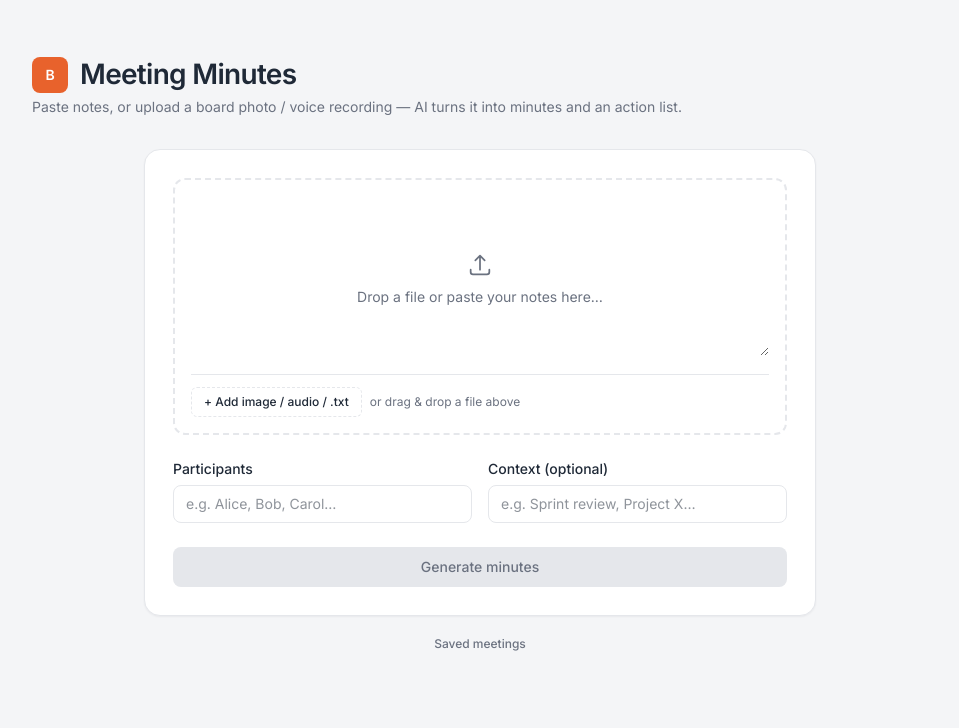
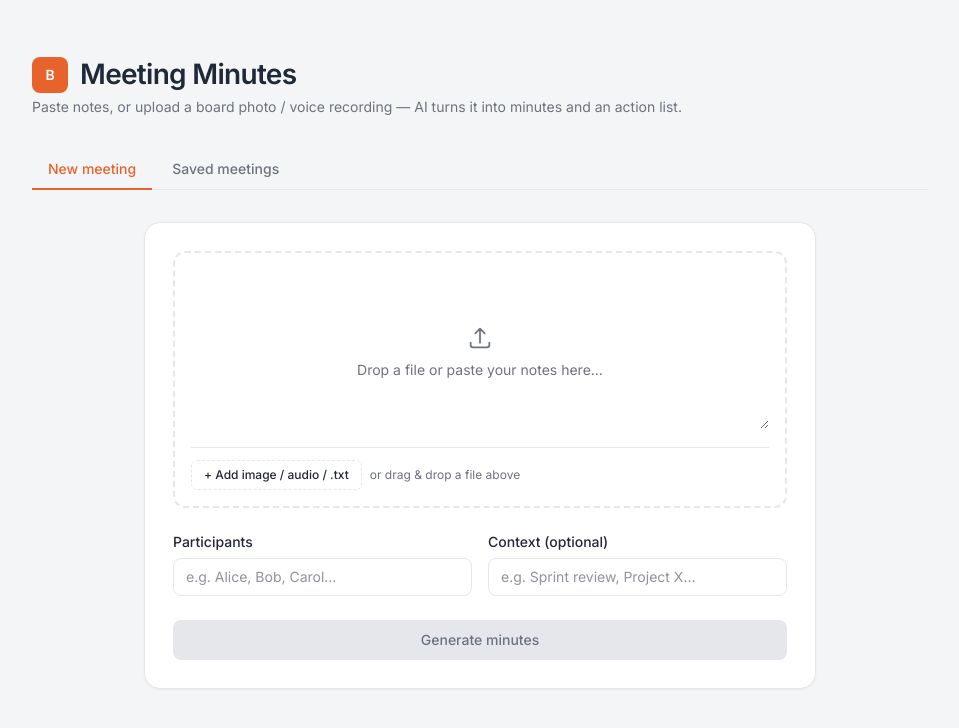
Before and after one commit to thaovywork-blip/VNGG-MeetingApp, a Next.js app: page / in a window 1280 px wide. Shown: the top 728 px of the page, without its empty margins (160-1119 px from the left). Built offline with nearby package versions, Linux system fonts and the light colour scheme.

Commit message:
feat: saved-meetings tabs + search; concise minutes prompt

```diff
--- a/app/page.tsx
+++ b/app/page.tsx
@@ -302,6 +302,35 @@ export default function Home() {
           </p>
         </header>
 
+        <nav className="mx-auto flex w-full max-w-[56rem] items-center gap-1 border-b border-[var(--border)]">
+          <button
+            type="button"
+            onClick={handleReset}
+            aria-current={view !== "saved" ? "page" : undefined}
+            className={`relative px-4 py-2.5 text-sm font-medium transition-colors focus-visible:outline-none focus-visible:ring-2 focus-visible:ring-[var(--ring)] ${
+              view !== "saved" ? "text-[var(--accent)]" : "text-[var(--text-muted)] hover:text-[var(--text)]"
+            }`}
+          >
+            New meeting
+            {view !== "saved" && (
+              <span aria-hidden="true" className="absolute inset-x-0 -bottom-px h-0.5 bg-[var(--accent)]" />
+            )}
+          </button>
+          <button
+            type="button"
+            onClick={handleShowSaved}
+            aria-current={view === "saved" ? "page" : undefined}
+            className={`relative px-4 py-2.5 text-sm font-medium transition-colors focus-visible:outline-none focus-visible:ring-2 focus-visible:ring-[var(--ring)] ${
+              view === "saved" ? "text-[var(--accent)]" : "text-[var(--text-muted)] hover:text-[var(--text)]"
+            }`}
+          >
+            Saved meetings
+            {view === "saved" && (
+              <span aria-hidden="true" className="absolute inset-x-0 -bottom-px h-0.5 bg-[var(--accent)]" />
+            )}
+          </button>
+        </nav>
+
         {phase ? (
           <ProgressState phase={phase} hasMedia={input.files.length > 0} />
         ) : view === "saved" ? (
@@ -331,15 +360,6 @@ export default function Home() {
         ) : (
           <div className="mx-auto flex w-full max-w-[56rem] flex-col gap-4">
             <InputPanel value={input} onChange={setInput} onSubmit={handleSubmit} busy={busy} />
-            <div className="flex justify-center">
-              <button
-                type="button"
-                onClick={handleShowSaved}
-                className="rounded-md px-2 py-1 text-xs font-medium text-[var(--text-muted)] transition-colors hover:text-[var(--accent-hover)] focus-visible:outline-none focus-visible:ring-2 focus-visible:ring-[var(--ring)]"
-              >
-                Saved meetings
-              </button>
-            </div>
             {error && (
               <div className="flex items-start gap-2.5 rounded-xl border border-red-200 bg-[#FEF2F2] px-4 py-3 text-sm text-red-700">
                 <svg
--- a/components/SavedMeetings.tsx
+++ b/components/SavedMeetings.tsx
@@ -1,5 +1,6 @@
 "use client";
 
+import { useState } from "react";
 import { formatDateLong, formatDateTimeLong } from "@/lib/formatDate";
 import type { MeetingSummary } from "@/lib/meetingStore";
 
@@ -12,6 +13,12 @@ interface SavedMeetingsProps {
 }
 
 export default function SavedMeetings({ meetings, loading, onOpen, onDelete, onBack }: SavedMeetingsProps) {
+  const [query, setQuery] = useState("");
+  const trimmedQuery = query.trim().toLowerCase();
+  const filtered = trimmedQuery
+    ? meetings.filter((m) => m.searchText.includes(trimmedQuery))
+    : meetings;
+
   return (
     <div className="mx-auto flex w-full max-w-5xl flex-col gap-6">
       <div className="flex items-center justify-between">
@@ -25,14 +32,39 @@ export default function SavedMeetings({ meetings, loading, onOpen, onDelete, onB
         </button>
       </div>
 
+      <div className="relative">
+        <svg
+          aria-hidden="true"
+          viewBox="0 0 20 20"
+          fill="currentColor"
+          className="pointer-events-none absolute left-3 top-1/2 h-4 w-4 -translate-y-1/2 text-[var(--text-muted)]"
+        >
+          <path
+            fillRule="evenodd"
+            d="M9 3.5a5.5 5.5 0 1 0 0 11 5.5 5.5 0 0 0 0-11ZM2 9a7 7 0 1 1 12.452 4.391l3.328 3.329a.75.75 0 1 1-1.06 1.06l-3.329-3.328A7 7 0 0 1 2 9Z"
+            clipRule="evenodd"
+          />
+        </svg>
+        <input
+          type="text"
+          value={query}
+          onChange={(e) => setQuery(e.target.value)}
+          placeholder="Search saved meetings…"
+          aria-label="Search saved meetings"
+          className="w-full rounded-lg border border-[var(--border)] bg-[var(--surface)] py-2 pl-9 pr-3 text-sm text-[var(--text)] transition-colors focus:border-[var(--accent)] focus:outline-none focus:ring-[3px] focus:ring-[var(--ring)]"
+        />
+      </div>
+
       <div className="overflow-hidden rounded-2xl border border-[var(--border)] bg-[var(--surface)] shadow-[0_1px_2px_rgba(16,24,40,0.05)]">
         {loading ? (
           <p className="px-4 py-6 text-center text-sm text-[var(--text-muted)]">Loading…</p>
         ) : meetings.length === 0 ? (
           <p className="px-4 py-6 text-center text-sm text-[var(--text-muted)]">No saved meetings yet.</p>
+        ) : filtered.length === 0 ? (
+          <p className="px-4 py-6 text-center text-sm text-[var(--text-muted)]">No meetings match your search.</p>
         ) : (
           <ul className="divide-y divide-[var(--border)]">
-            {meetings.map((m) => (
+            {filtered.map((m) => (
               <li key={m.id} className="group flex items-center gap-3 px-4 py-3 transition-colors hover:bg-[var(--surface-2)]">
                 <button
                   type="button"
--- a/lib/meetingStore.ts
+++ b/lib/meetingStore.ts
@@ -13,7 +13,10 @@ export interface MeetingRecord {
   rawText: string; // to support Re-check after reopening
 }
 
-export type MeetingSummary = Pick<MeetingRecord, "id" | "title" | "date" | "savedAt">;
+export type MeetingSummary = Pick<MeetingRecord, "id" | "title" | "date" | "savedAt"> & {
+  // Lowercased title + summary + task/note text, for client-side search filtering.
+  searchText: string;
+};
 
 const ID_PATTERN = /^[A-Za-z0-9_-]+$/;
 
@@ -70,7 +73,14 @@ export async function listMeetings(): Promise<MeetingSummary[]> {
     try {
       const raw = await readFile(fileFor(id), "utf-8");
       const rec = JSON.parse(raw) as MeetingRecord;
-      records.push({ id: rec.id, title: rec.title, date: rec.date, savedAt: rec.savedAt });
+      const searchText = [
+        rec.title,
+        rec.summary,
+        ...(rec.tasks ?? []).map((t) => `${t.task} ${t.note || ""}`),
+      ]
+        .join(" ")
+        .toLowerCase();
+      records.push({ id: rec.id, title: rec.title, date: rec.date, savedAt: rec.savedAt, searchText });
     } catch {
       // Skip unreadable/corrupt files rather than failing the whole listing.
     }
--- a/lib/prompts.ts
+++ b/lib/prompts.ts
@@ -9,7 +9,7 @@ export function buildClaudePrompt(rawText: string, language: string): string {
 Follow these steps exactly:
 0. Normalize the language: translate everything into "${language}", and interpret any slang, abbreviations, or shorthand (e.g. informal phrasing meaning "agreed" or "confirmed").
 1. Write a concise title (about 3-8 words) naming the main topic of the meeting, into the "title" field.
-2. Write a DETAILED, well-organized set of meeting minutes into "summary": a thorough write-up (several sentences or short paragraphs / bullet-style lines, using "\\n" line breaks for structure) that captures the main topics discussed, key points and context, and decisions made. This must be comprehensive — NOT a single sentence.
+2. Write a CONCISE but COMPLETE set of meeting minutes into "summary": capture every key topic, decision, and action item as TIGHT bullet points (aim for about 5-8 bullets max), using "\\n" line breaks between bullets. Each bullet is ONE short line — NO filler, NO repetition, NO long prose. It must still be complete — do not omit a key topic or decision just to stay short — but say it in as few words as possible.
 3. Extract the action items as a list of tasks: for each one, separate out the task description (task), the deadline (deadline), and a short note if needed (note) — e.g. context or additional remarks.
 
 IMPORTANT: Do NOT assign a person-in-charge (PIC) to any task — the user will fill that in by hand. Do NOT classify tasks as "decided" or "proposed".
@@ -26,7 +26,7 @@ ${rawText}
 export function buildRecheckPrompt(rawText: string, currentJson: string, language: string): string {
   return `Here are the original raw notes and the current result table (which may contain errors).
 Re-read the original notes, then review and correct the task/deadline/note fields as needed. The current table has a "pic" field that the user typed in by hand for each task — KEEP each task's "pic" value UNCHANGED, echo it back exactly as given, and do NOT add, edit, or remove any PIC yourself. The current table also has a "title" field — KEEP it as is, or refine it slightly to be more concise if needed, but do NOT leave it blank.
-Also keep/refine the detailed, well-organized "summary" (several sentences or short paragraphs / bullet-style lines, using "\\n" line breaks for structure) — it must stay comprehensive, NOT a single sentence.
+Also keep/refine the "summary" so it stays CONCISE but COMPLETE: TIGHT bullet points (about 5-8 bullets max), using "\\n" line breaks between bullets, one short line per bullet, no filler or repetition — but still covering every key topic, decision, and action item.
 
 Return ONLY valid JSON in exactly this shape, in language "${language}":
 {"title": string, "summary": string, "language": "${language}", "tasks": [{"task": string, "pic": string, "deadline": string, "note": string}]}
```
Also changed, not shown: 2 other files (tests, documents, lock files or other folders).
